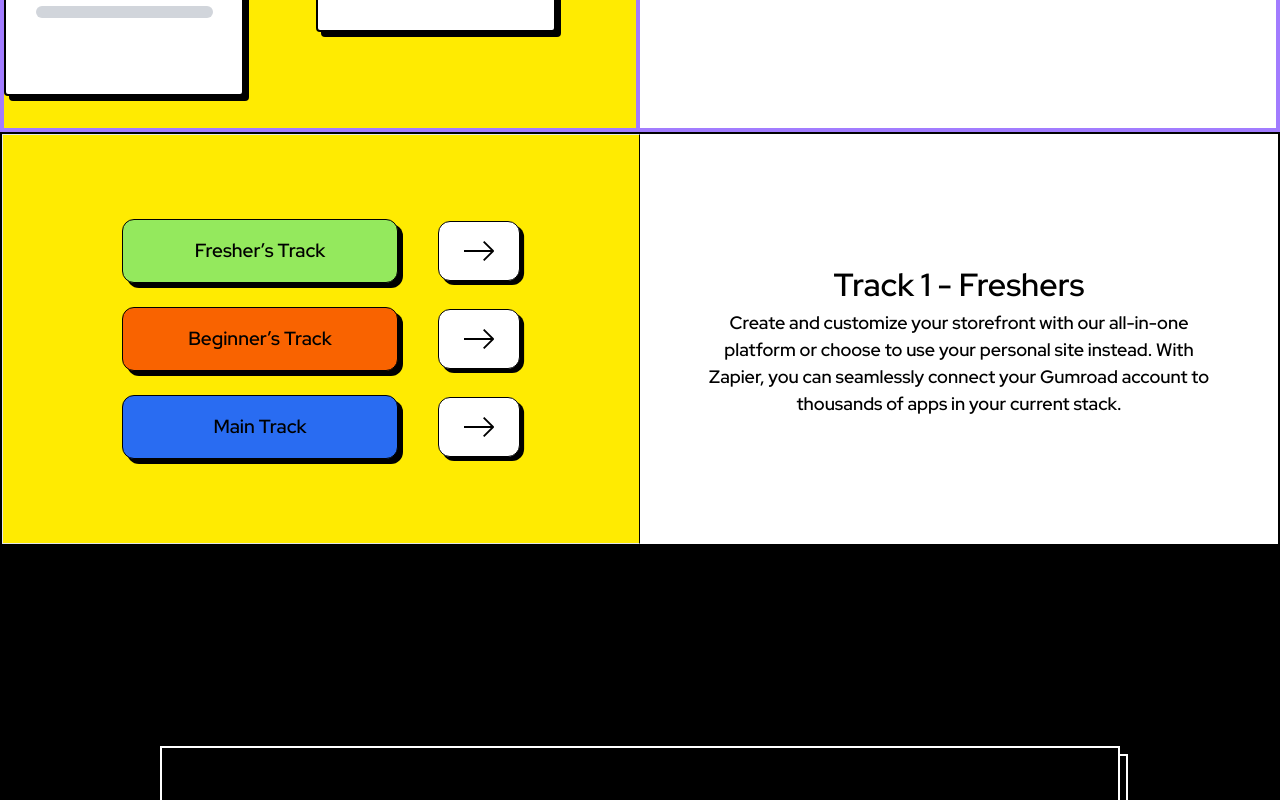
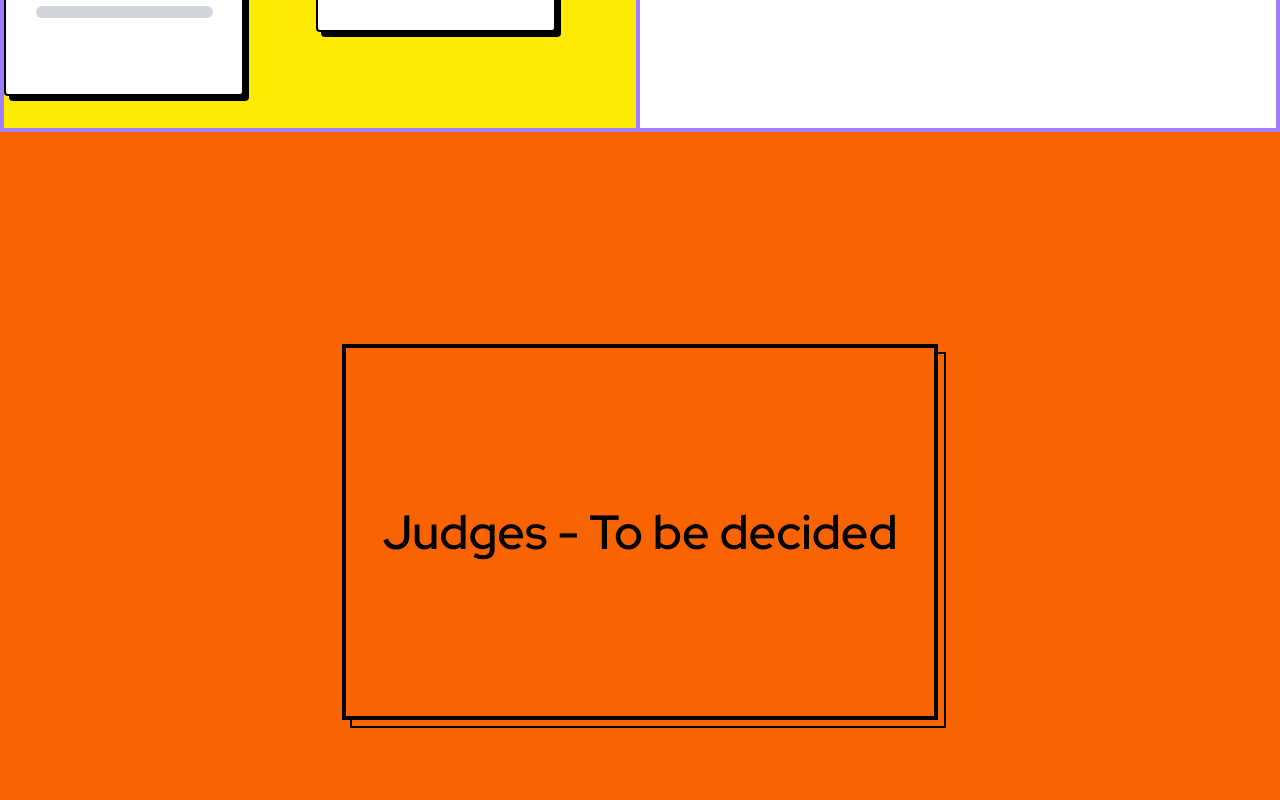
Before and after one commit to gdgcnitj/hackmol-4, a Next.js app: page / in a window 1280 px wide. Shown: the part 1640-2440 px from the top of the page. Built offline with nearby package versions, Linux system fonts and the light colour scheme; a web font is replaced by a local one.

Commit message:
Added Judges section

```diff
--- a/package.json
+++ b/package.json
@@ -10,7 +10,7 @@
   },
   "dependencies": {
     "@mui/icons-material": "^5.11.0",
-    "next": "^13.0.7",
+    "next": "^13.1.1",
     "react": "^18.2.0",
     "react-dom": "^18.2.0",
     "styled-components": "^5.3.6"
--- /dev/null
+++ b/src/components/Judges.js
@@ -0,0 +1,17 @@
+import React from 'react'
+
+function Judges() {
+  return (
+    <div className='judges bg-orange text-black h-screen flex justify-center align-middle'>
+        <div className="central-box flex justify-center my-52 w-auto">
+            <div className="central-box-minor border-4 border-black flex justify-center shadow-bordered-orange w-auto m-1">
+                <div className="central-box-text text-5xl leading-10 font-bold flex flex-col justify-center text-center p-9 h-full">
+                    Judges - To be decided
+                </div>
+            </div>
+        </div>
+    </div>
+  )
+}
+
+export default Judges
--- a/src/pages/index.js
+++ b/src/pages/index.js
@@ -4,7 +4,9 @@ import Announcement from "../components/Announcement"
 import Footer from "../components/Footer"
 import RuleCard from "../components/RulesCard"
 import Schedule from "../components/Schedule"
-import Sponsers from "../components/Sponsers";
+import Sponsers from "../components/Sponsers"
+import Judges from "../components/Judges"
+
 
 export default function Home() {
   return (
@@ -23,6 +25,9 @@ export default function Home() {
       {/* rule section */}
       <RuleCard />
       {/* rule section end */}
+      {/* Judges Section starts*/}
+      <Judges/>
+      {/* Judges section ends */}
 
       {/* Tracks And Prices starts */}
       <TrackAndPrices />
--- a/tailwind.config.js
+++ b/tailwind.config.js
@@ -7,7 +7,8 @@ module.exports = {
     extend: {
       colors:{
         'lighgreen':'#94E95D',
-        'darkblue':' #296CF2'
+        'darkblue':' #296CF2',
+        'orange': '#F96300'
       },
       boxShadow:{
         '3xl':'5px 5px black',
```
Also changed, not shown: 1 other file (tests, documents, lock files or other folders).
